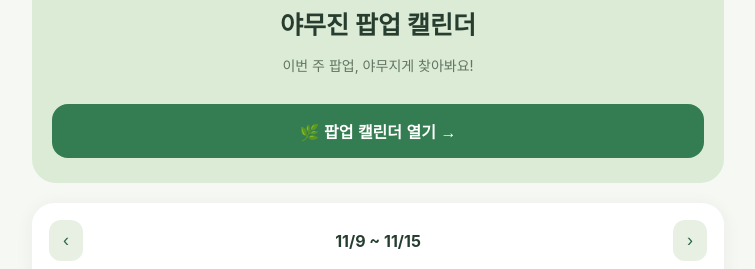
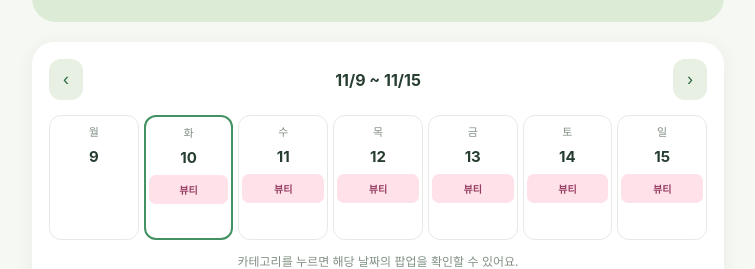
Before and after one commit to boyyaa/yamujin-popup, a plain HTML site: page index.html in a window 1280 px wide. Shown: the part 537-806 px from the top of the page, without its empty margins (262-1017 px from the left). Drawn offline with Linux system fonts and the light colour scheme.

Commit message:
Remove header and introductory text from index.html
Removed header and introductory text from the calendar section.

```diff
--- a/index.html
+++ b/index.html
@@ -49,11 +49,7 @@ small{color:#859188}
   style="width:100%;display:block;border-radius:18px;cursor:pointer"
   onclick="document.getElementById('calendar').scrollIntoView({behavior:'smooth'})"
 >
-<h1>야무진 팝업 캘린더</h1>
-<p>이번 주 팝업, 야무지게 찾아봐요!</p>
-<button class="open" onclick="document.getElementById('calendar').scrollIntoView({behavior:'smooth'})">🌿 팝업 캘린더 열기 →</button>
 </section>
-
 <section class="panel" id="calendar">
 <nav>
 <button onclick="move(-1)">‹</button>
```
